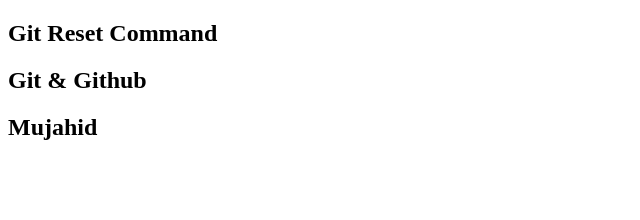
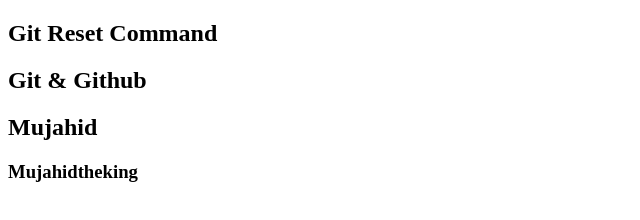
Before and after one commit to letslearndevops2025-pixel/Git-Reset-Command, a plain HTML site: page index.html in a window 1280 px wide. Shown: the whole page, without its empty margins (0-640 px from the left). Drawn offline with Linux system fonts and the light colour scheme.

Commit message:
Git reset Command Done

```diff
--- a/index.html
+++ b/index.html
@@ -9,5 +9,6 @@
     <h2>Git Reset Command</h2>
     <h2>Git & Github</h2>
     <h2>Mujahid</h2>
+    <h3>Mujahidtheking</h3>
 </body>
 </html>
```
